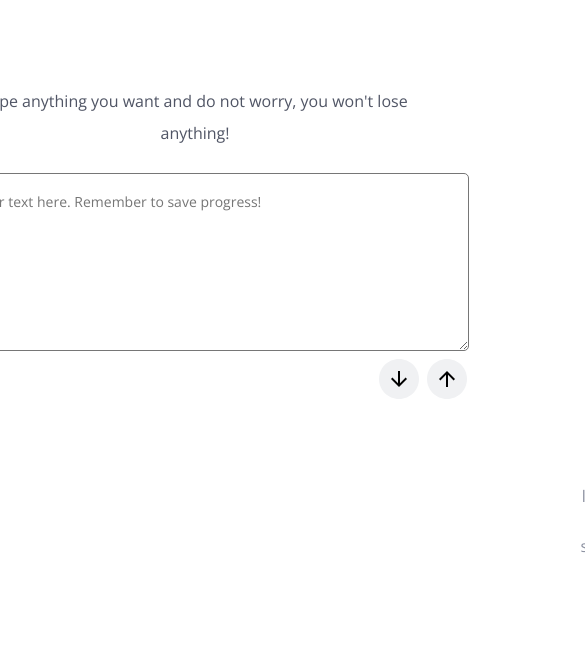
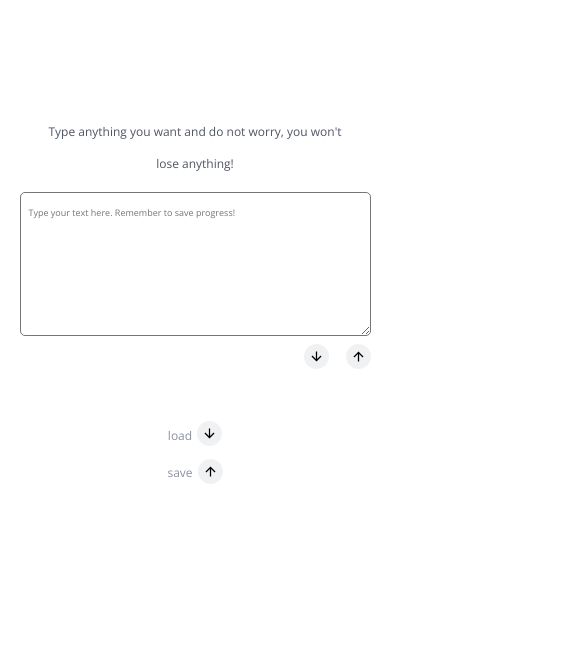
Before and after one commit to konneki/Prototype_page, a website built with webpack: page src/pages/index.html in a window 390 px wide. Shown: the part 178-844 px from the top of the page, 585 px wide, since content can reach past the window. Built offline with nearby package versions, Linux system fonts and the light colour scheme.

Commit message:
add RWD to mobile phones

```diff
--- a/src/js/index.js
+++ b/src/js/index.js
@@ -17,9 +17,10 @@ entryInput.value = result;
 
 const setButton = document.querySelector('.notes__button--save--js');
 const getButton = document.querySelector('.notes__button--load--js');
+
 setButton.addEventListener('click', () => {
   localStorage.setItem('entry', entryInput.value);
 });
 getButton.addEventListener('click', () => {
-  entryInput.value = localStorage.getItem('entry');
+  entryInput.value = entry;
 });
--- a/src/scss/_variables.scss
+++ b/src/scss/_variables.scss
@@ -1 +1,6 @@
-$wtf: #2D2241;
+$heading-normal: 44px;
+$heading-small: 24px;
+$placeholder-normal: 14px;
+$placeholder-small: 9px;
+$text-normal: 16px;
+$text-small: 12px;
--- a/src/scss/main.scss
+++ b/src/scss/main.scss
@@ -1,4 +1,5 @@
 @import '~normalize.css';
+@import '_variables.scss';
 @import url('https://fonts.googleapis.com/css2?family=Open+Sans:wght@400;600&display=swap');
 
 body {
@@ -15,16 +16,25 @@ body {
   justify-content: center;
   align-content: center;
   height: 100vh;
+  @media screen and (max-width: 768px) {
+    grid-template-columns: 1fr;
+    column-gap: 0;
+  }
 }
 
 .hero {
   font-weight: 600;
-  font-size: 44px;
+  font-size: $heading-normal;
   line-height: 64px;
   grid-column: 2 / span 6;
   align-self: center;
   margin: 0;
   color: #232735;
+  @media screen and (max-width: 768px) {
+    grid-column: 1 / 2;
+    font-size: $heading-small;
+    justify-self: center;
+  }
 }
 
 .notes {
@@ -34,13 +44,6 @@ body {
   flex-direction: column;
   justify-content: center;
   align-content: center;
-  &__wrapper {
-    align-self: flex-end;
-    margin-top: 8px;
-    width: 88px;
-    display: flex;
-    justify-content: space-between;
-  }
   &__button {
     padding: 0;
     border: none;
@@ -56,16 +59,6 @@ body {
       outline: none;
     }
   }
-  &__label {
-    font-weight: normal;
-    font-size: 16px;
-    line-height: 32px;
-    text-align: center;
-    width: 448px;
-    margin-bottom: 24px;
-    align-self: center;
-    color: #505565;
-  }
   &__input {
     max-width: 512px;
     min-width: 512px;
@@ -74,8 +67,53 @@ body {
     border-radius: 5px;
     &::placeholder {
       font-weight: normal;
-      font-size: 14px;
+      font-size: $placeholder-normal;
       line-height: 24px;
+    }
+  }
+  &__label {
+    font-weight: normal;
+    font-size: $text-normal;
+    line-height: 32px;
+    text-align: center;
+    width: 448px;
+    margin-bottom: 24px;
+    align-self: center;
+    color: #505565;
+  }
+  &__wrapper {
+    align-self: flex-end;
+    margin-top: 8px;
+    width: 88px;
+    display: flex;
+    justify-content: space-between;
+  }
+  @media screen and (max-width: 768px) {
+    grid-column: 1 / 2;
+    &__button {
+      svg {
+        width: 25px;
+        height: 25px;
+      }
+    }
+    &__input {
+      max-width: 90vw;
+      min-width: 90vw;
+      box-sizing: border-box;
+      align-self: center;
+      padding: 8px;
+      &::placeholder {
+        font-size: $placeholder-small;
+      }
+    }
+    &__label {
+      width: 80vw;
+      font-size: $text-small;
+      margin-bottom: 12px;
+    }
+    &__wrapper {
+      width: 17vw;
+      margin-right: 5vw;
     }
   }
 }
@@ -94,4 +132,15 @@ body {
     margin-right: 5px;
     color: #8b90a0;
   }
+  @media screen and (max-width: 768px) {
+    grid-column: 1 / 2;
+    justify-self: center;
+    margin-top: 32px;
+    &__wrapper {
+      justify-content: center;
+    }
+    &__text {
+      font-size: $text-small;
+    }
+  }
 }
```
